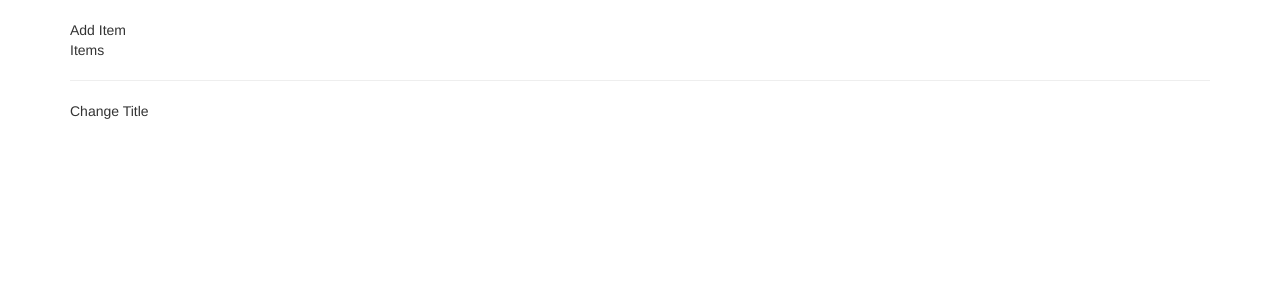
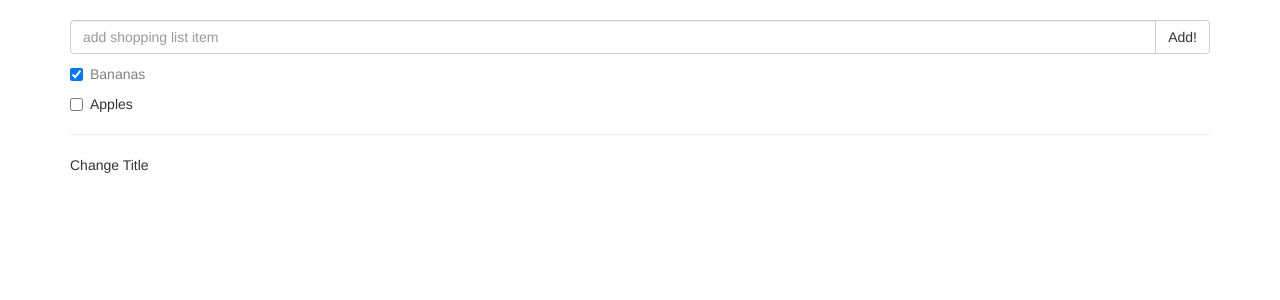
Before and after one commit to shadow81627/Learning-Vue.js, a Vue app in the folder shopping-list/: page / in a window 1280 px wide. Shown: the top 300 px of the page. Built offline with nearby package versions, Linux system fonts and the light colour scheme.

Commit message:
Added Items list
Added the template and script sections for the item and items components.

```diff
--- a/shopping-list/src/App.vue
+++ b/shopping-list/src/App.vue
@@ -2,7 +2,7 @@
   <div id="app" class="container">
     <h2>{{ title }}</h2>
     <add-item-component></add-item-component>
-    <items-component></items-component>
+    <items-component :items="items"></items-component>
     <div class="footer">
       <hr/>
       <change-title-component></change-title-component>
--- a/shopping-list/src/components/AddItemComponent.vue
+++ b/shopping-list/src/components/AddItemComponent.vue
@@ -1,6 +1,15 @@
 <template>
-  <div>Add Item</div>
+  <div>
+    <div class="input-group">
+      <input type="text" class="input form-control"
+        placeholder="add shopping list item">
+      <span class="input-group-btn">
+        <button class="btn btn-default" type="button">Add!</button>
+      </span>
+    </div>
+  </div>
 </template>
+
 <script>
 export default {
 
--- /dev/null
+++ b/shopping-list/src/components/ItemComponent.vue
@@ -0,0 +1,30 @@
+<template>
+  <li :class="{ 'removed': item.checked }">
+    <div class="checkbox">
+      <label>
+        <input type="checkbox" v-model="item.checked"> {{ item.text }}
+      </label>
+    </div>
+  </li>
+</template>
+
+<script>
+export default {
+  props: ['item']
+}
+</script>
+
+<style scoped>
+  .removed {
+    color: gray;
+  }
+  .removed span {
+    text-decoration: line-through;
+  }
+  li {
+    list-style-type: none;
+  }
+  li span {
+    margin-left: 5px;
+  }
+</style>
--- a/shopping-list/src/components/ItemsComponent.vue
+++ b/shopping-list/src/components/ItemsComponent.vue
@@ -1,9 +1,17 @@
 <template>
-  <div>Items</div>
+  <div>
+    <item-component :key="item.text" v-for="item in items" :item="item"></item-component>
+  </div>
 </template>
+
 <script>
+import ItemComponent from './ItemComponent'
+
 export default {
-
+  components: {
+    ItemComponent
+  },
+  props: ['items']
 }
 </script>
 
```
Also changed, not shown: shopping-list/src/components/ItemComponet.vue (deleted, +0 -12 lines).
